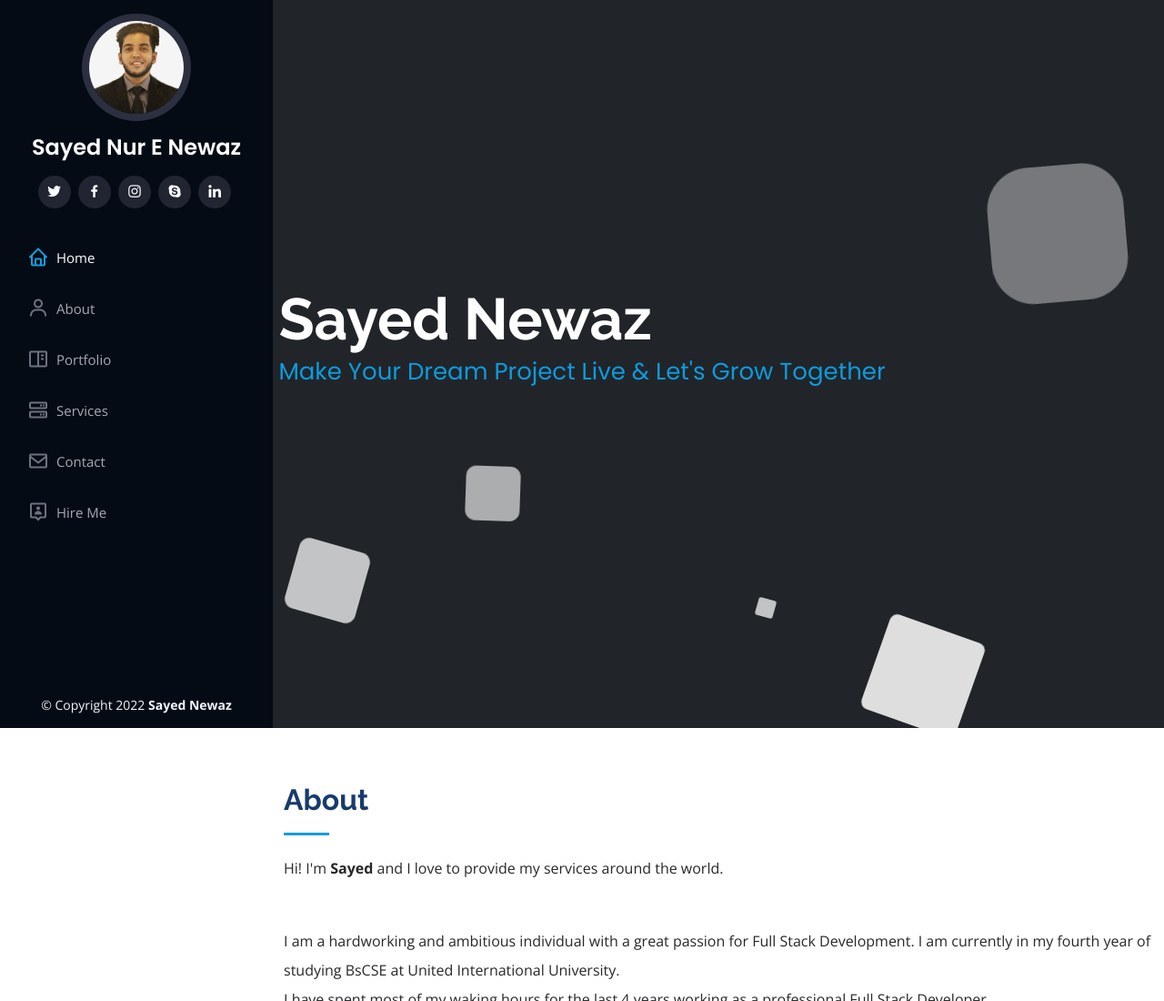
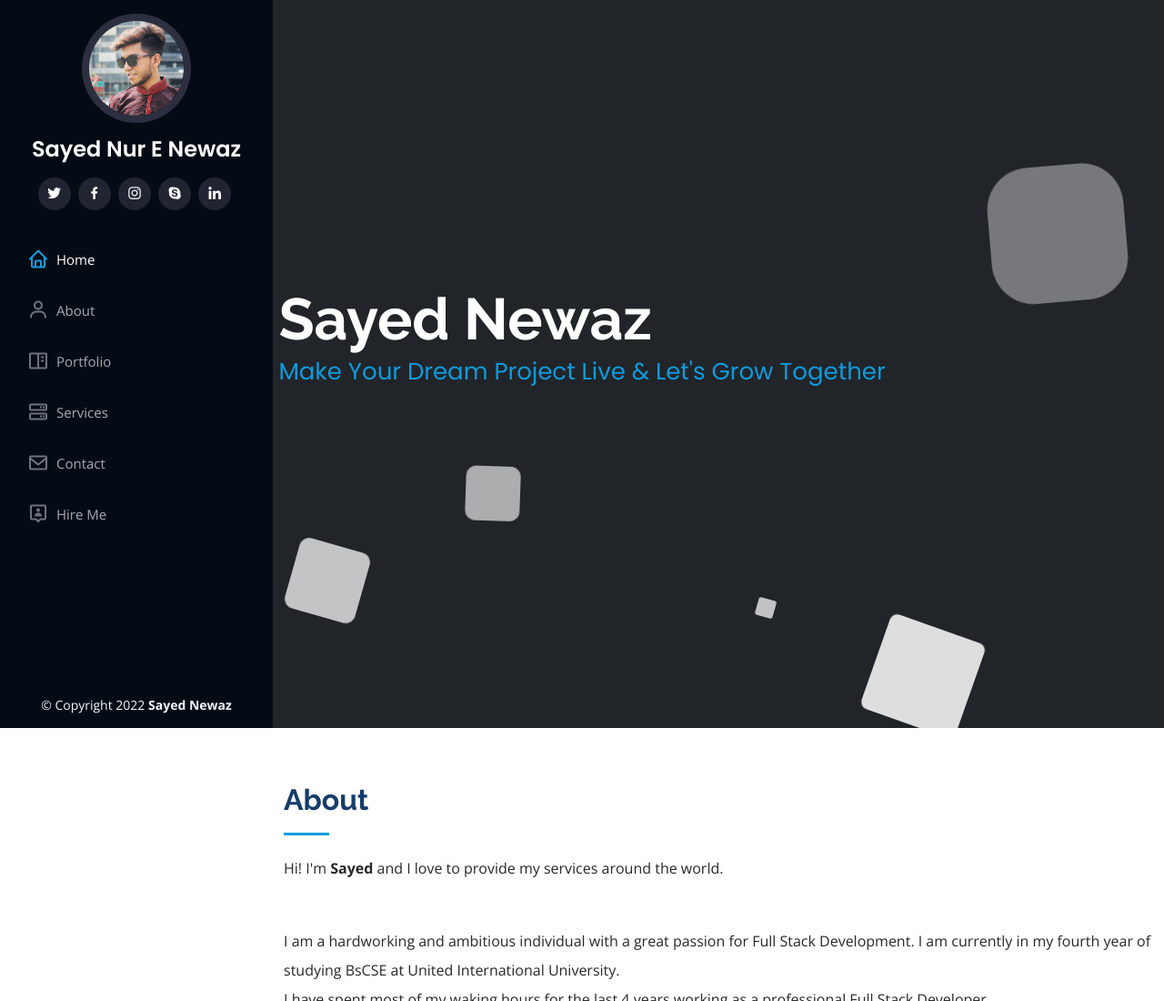
Before and after one commit to JimNewaz/JimNewaz.github.io, a plain HTML site: page index.html in a window 1280 px wide. Shown: the top 1100 px of the page at 91% size. Drawn offline with nearby package versions, Linux system fonts and the light colour scheme.

Commit message:
Update index.html

```diff
--- a/index.html
+++ b/index.html
@@ -42,7 +42,7 @@
     <div class="d-flex flex-column">
 
       <div class="profile">
-        <img src="assets/img/newaz1.jpeg" alt="" class="img-fluid rounded-circle">
+        <img src="assets/img/jj.jpg" alt="" class="img-fluid rounded-circle">
         <h1 class="text-light"><a href="index.html">Sayed Nur E Newaz</a></h1>
         <div class="social-links mt-3 text-center">
           <a href="#" class="twitter"><i class="bx bxl-twitter"></i></a>
```
